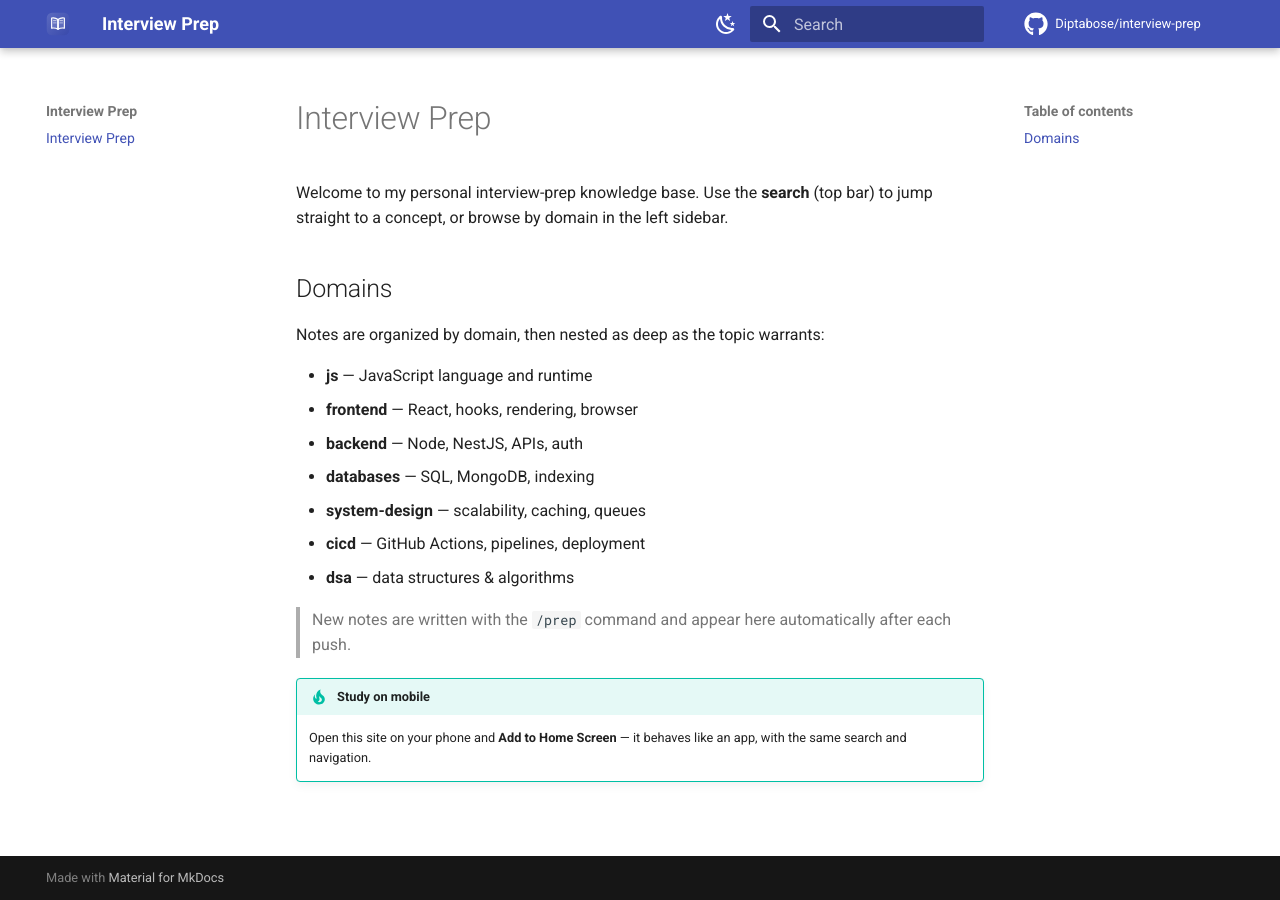
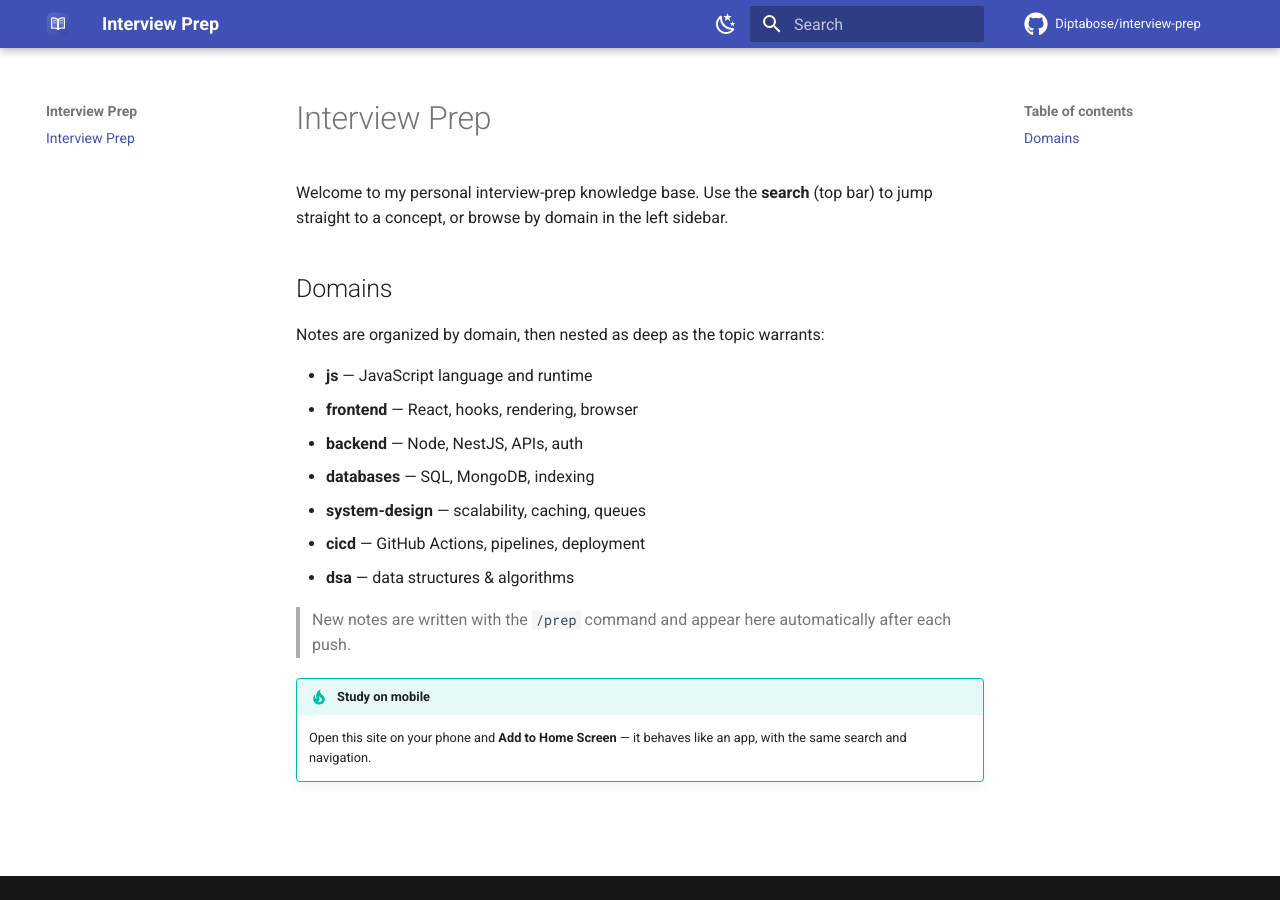
Before and after one commit to Diptabose/interview-prep, an MkDocs documentation site: the page built from docs/index.md, in a window 1280 px wide. Built offline with MkDocs 1.6.1 and Material for MkDocs 9.7.7, drawn with Linux system fonts in a browser that asks for light colours; comment, search, counter and statistics services are not loaded.

Commit message:
Hide Material for MkDocs footer notice
Co-Authored-By: Claude Opus 4.8 <noreply@anthropic.com>

```diff
--- a/mkdocs.yml
+++ b/mkdocs.yml
@@ -44,6 +44,9 @@ theme:
   icon:
     repo: fontawesome/brands/github
 
+extra:
+  generator: false   # hide the "Made with Material for MkDocs" footer notice
+
 plugins:
   - search
 
```
